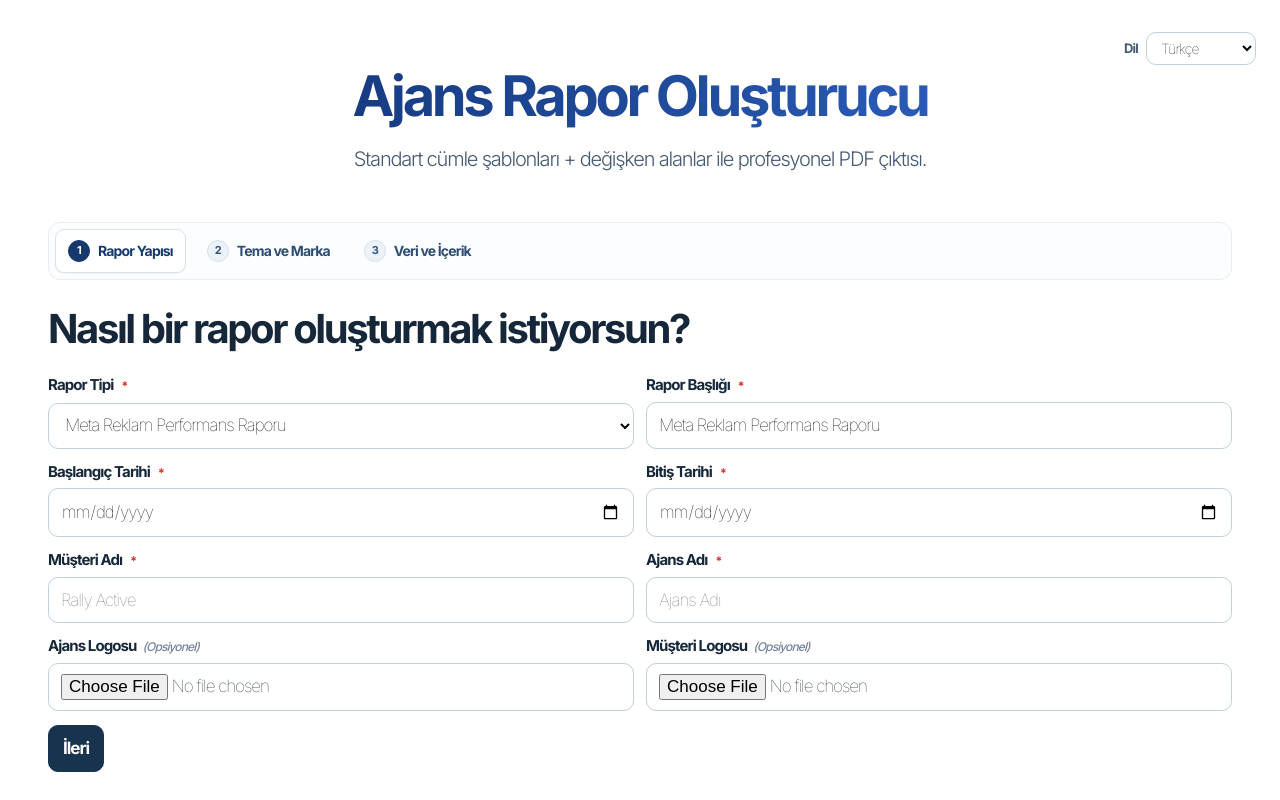
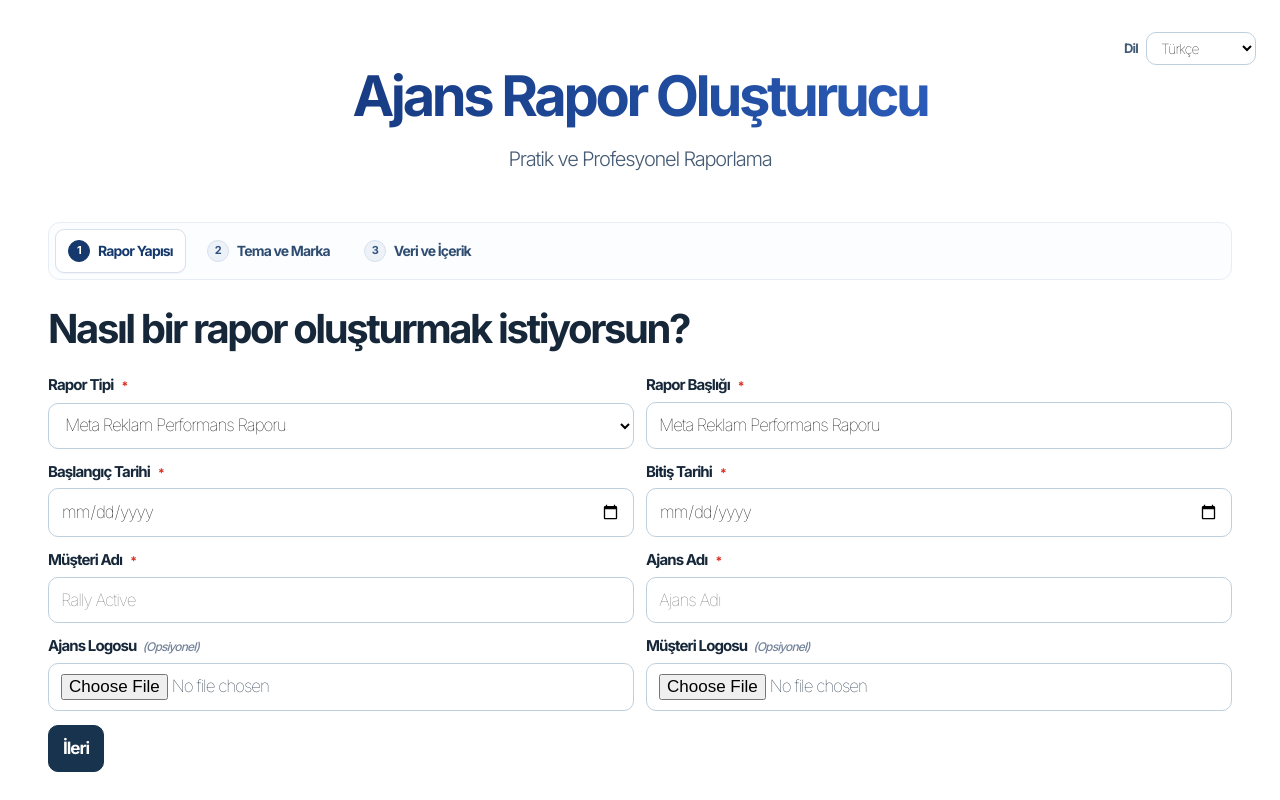
Before and after one commit to mdurnaoglu/rapor-olusturucu, a website: page index.html in a window 1280 px wide. Shown: the top 800 px of the page. Drawn offline with Linux system fonts and the light colour scheme.

Commit message:
Update hero subtitle text

```diff
--- a/app.js
+++ b/app.js
@@ -366,7 +366,7 @@ const I18N = {
   tr: {
     language_label: "Dil",
     hero_title: "Ajans Rapor Oluşturucu",
-    hero_subtitle: "Standart cümle şablonları + değişken alanlar ile profesyonel PDF çıktısı.",
+    hero_subtitle: "Pratik ve Profesyonel Raporlama",
     step_structure: "Rapor Yapısı",
     step_theme: "Tema ve Marka",
     step_data: "Veri ve İçerik",
--- a/index.html
+++ b/index.html
@@ -25,7 +25,7 @@
           </select>
         </div>
         <h1 data-i18n="hero_title">Ajans Rapor Oluşturucu</h1>
-        <p data-i18n="hero_subtitle">Standart cümle şablonları + değişken alanlar ile profesyonel PDF çıktısı.</p>
+        <p data-i18n="hero_subtitle">Pratik ve Profesyonel Raporlama</p>
       </header>
 
       <section class="workspace">
--- a/public/app.js
+++ b/public/app.js
@@ -366,7 +366,7 @@ const I18N = {
   tr: {
     language_label: "Dil",
     hero_title: "Ajans Rapor Oluşturucu",
-    hero_subtitle: "Standart cümle şablonları + değişken alanlar ile profesyonel PDF çıktısı.",
+    hero_subtitle: "Pratik ve Profesyonel Raporlama",
     step_structure: "Rapor Yapısı",
     step_theme: "Tema ve Marka",
     step_data: "Veri ve İçerik",
```
Also changed, not shown: public/index.html (+1 -1 lines).
